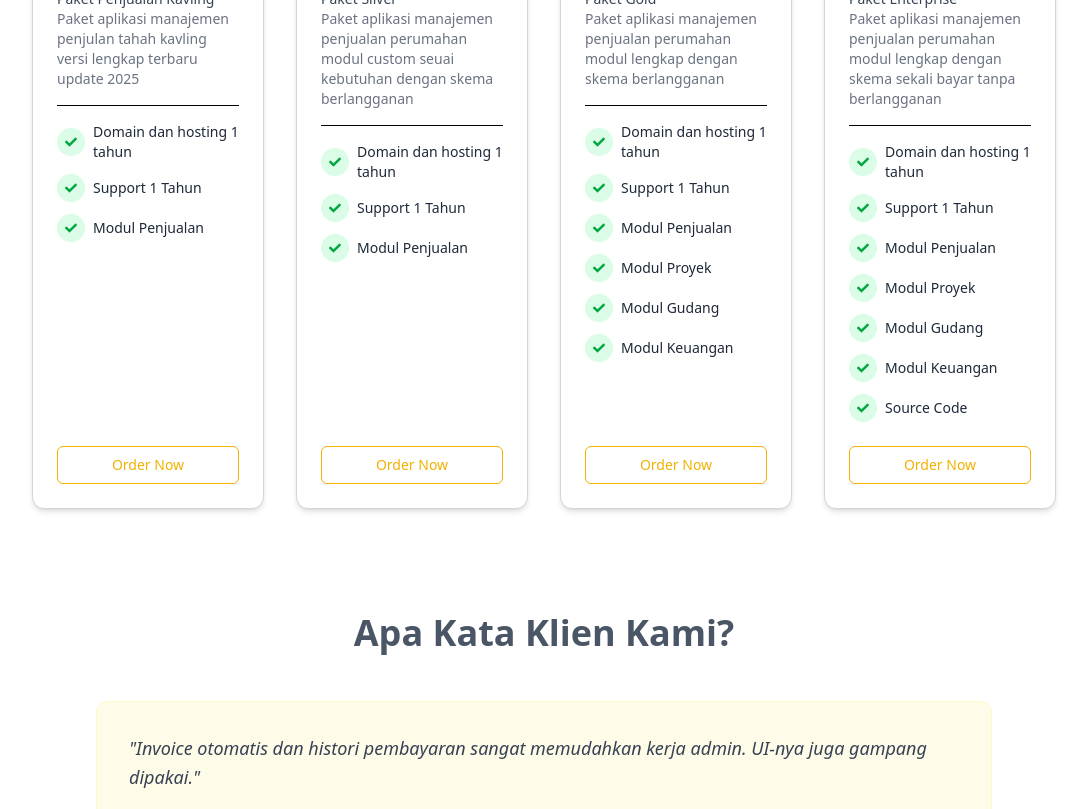
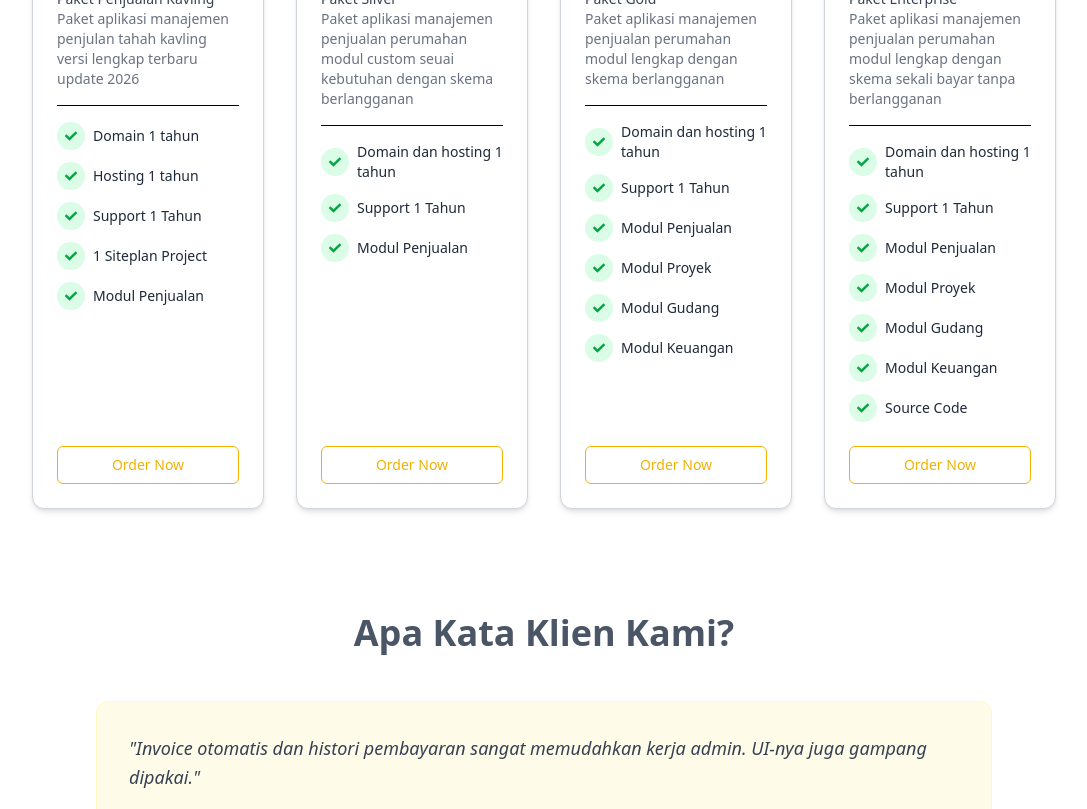
Before and after one commit to nafizhm/prosofiaku, a React (Vite) app: page / in a window 1280 px wide. Shown: the part 4780-5589 px from the top of the page, without its empty margins (96-1183 px from the left). Built offline with nearby package versions, Linux system fonts and the light colour scheme.

Commit message:
test perubahan

```diff
--- a/src/pages/Home.jsx
+++ b/src/pages/Home.jsx
@@ -516,13 +516,15 @@ function Home() {
                             IDR 2.000.000 <span className="text-sm font-normal text-gray-500"></span>
                         </h2>
                         <p className="text-sm font-medium text-gray-700 mt-1">Paket Penjualan Kavling</p>
-                        <p className="text-gray-500 text-sm">Paket aplikasi manajemen penjulan tahah kavling versi lengkap terbaru update 2025</p>
+                        <p className="text-gray-500 text-sm">Paket aplikasi manajemen penjulan tahah kavling versi lengkap terbaru update 2026</p>
                         </div>
 
                         <ul className="space-y-3 text-sm text-gray-800">
                         {[
-                            "Domain dan hosting 1 tahun",
+                            "Domain 1 tahun",
+                            "Hosting 1 tahun",
                             "Support 1 Tahun",
+                            "1 Siteplan Project",
                             "Modul Penjualan",
 
                         ].map((item, i) => (
```
